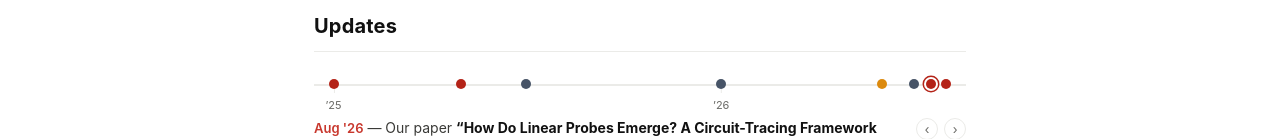
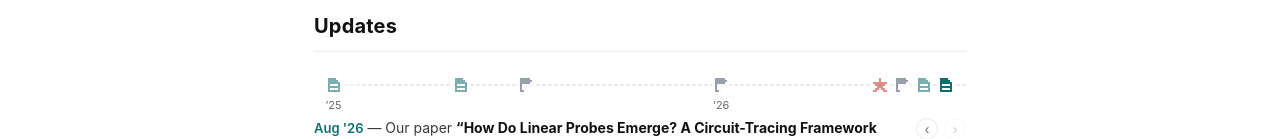
Before and after one commit to vedantpalit/vedantpalit.github.io, a plain HTML site: page index.html in a window 1280 px wide. Shown: the part 815-954 px from the top of the page. Drawn offline with Linux system fonts and the light colour scheme.

Commit message:
Updates timeline: 8-bit markers in the new colours, sliding window over all updates

```diff
--- a/css/style.css
+++ b/css/style.css
@@ -740,6 +740,7 @@ section h2.section-head {
   margin-top: 6px;
 }
 
+/* Pixel-dashed rail, like the dithered edges of the pixel world */
 .ax-track::before {
   content: "";
   position: absolute;
@@ -747,26 +748,60 @@ section h2.section-head {
   right: 0;
   top: 14px;
   height: 2px;
-  background-color: var(--rule);
+  background-image: repeating-linear-gradient(90deg, var(--rule) 0 4px, transparent 4px 6px);
 }
 
+.ax-track.has-earlier::before {
+  -webkit-mask-image: linear-gradient(90deg, transparent, #000 8%);
+  mask-image: linear-gradient(90deg, transparent, #000 8%);
+}
+.ax-track.has-later::before {
+  -webkit-mask-image: linear-gradient(90deg, #000 92%, transparent);
+  mask-image: linear-gradient(90deg, #000 92%, transparent);
+}
+.ax-track.has-earlier.has-later::before {
+  -webkit-mask-image: linear-gradient(90deg, transparent, #000 8%, #000 92%, transparent);
+  mask-image: linear-gradient(90deg, transparent, #000 8%, #000 92%, transparent);
+}
+
+/* Paging the window slides the markers in from the direction of travel */
+.ax-track.slide-back .ax-dot,
+.ax-track.slide-back .ax-tick { animation: ax-in-left 0.35s ease; }
+.ax-track.slide-fwd .ax-dot,
+.ax-track.slide-fwd .ax-tick { animation: ax-in-right 0.35s ease; }
+
+@keyframes ax-in-left  { from { opacity: 0; margin-left: -24px; } to { opacity: 1; margin-left: 0; } }
+@keyframes ax-in-right { from { opacity: 0; margin-left: 24px; }  to { opacity: 1; margin-left: 0; } }
+
+/* Each update is a tiny 8-bit glyph (page, flag, star, diamond) in its type colour */
 .ax-dot {
   position: absolute;
-  top: 14px;
+  top: 15px;
   transform: translate(-50%, -50%);
-  width: 10px;
-  height: 10px;
-  border-radius: 50%;
   border: none;
-  padding: 0;
-  background-color: var(--dot, var(--muted));
+  padding: 2px 3px;
+  background-color: var(--bg);
+  color: var(--dot, var(--muted));
+  line-height: 0;
   cursor: pointer;
-  transition: box-shadow 0.15s ease;
+  opacity: 0.55;
+  transition: opacity 0.15s ease, transform 0.15s ease;
 }
 
-.ax-dot:hover,
+.ax-dot svg { display: block; fill: currentColor; }
+.ax-dot .cut { fill: var(--bg); }
+
+.ax-dot:hover { opacity: 1; transform: translate(-50%, calc(-50% - 2px)); }
+
+/* The update being read bobs like an idle sprite, in two pixel steps */
 .ax-dot.active {
-  box-shadow: 0 0 0 2px var(--bg), 0 0 0 3.5px var(--dot, var(--muted));
+  opacity: 1;
+  animation: ax-bob 1.1s steps(1) infinite;
+}
+
+@keyframes ax-bob {
+  0%   { transform: translate(-50%, -50%); }
+  50%  { transform: translate(-50%, calc(-50% - 2px)); }
 }
 
 .ax-tick {
@@ -841,7 +876,7 @@ section h2.section-head {
 }
 
 .ax-detail .ax-date {
-  color: var(--highlight);
+  color: var(--dot, var(--highlight));
   font-weight: 600;
   font-size: 13px;
 }
@@ -879,13 +914,17 @@ section h2.section-head {
   box-shadow: 0 0 0 3px var(--bg);
 }
 
-.t-paper    { --dot: #b42318; }
-.t-position { --dot: #475467; }
-.t-award    { --dot: #dc8a0e; }
+/* Update types: papers in the link teal, positions in ink slate,
+   awards in the red detail colour, milestones in grey */
+.t-paper     { --dot: #0f6e6e; }
+.t-position  { --dot: #475467; }
+.t-award     { --dot: #c8372d; }
+.t-milestone { --dot: #98a2b3; }
 
-:root[data-theme="dark"] .t-paper    { --dot: #f07c6f; }
-:root[data-theme="dark"] .t-position { --dot: #90a2b5; }
-:root[data-theme="dark"] .t-award    { --dot: #f0b866; }
+:root[data-theme="dark"] .t-paper     { --dot: #5fc2b8; }
+:root[data-theme="dark"] .t-position  { --dot: #90a2b5; }
+:root[data-theme="dark"] .t-award     { --dot: #f07c6f; }
+:root[data-theme="dark"] .t-milestone { --dot: #6b7480; }
 
 .tl-item .date {
   flex-shrink: 0;
@@ -1318,6 +1357,6 @@ footer {
 @media (prefers-reduced-motion: reduce) {
   html { scroll-behavior: auto; }
   .reveal { transition: none; transform: none; }
-  #critter svg, .cr-eyes-open, .cr-z { animation: none; }
+  #critter svg, .cr-eyes-open, .cr-z, .ax-dot.active { animation: none; }
   .nav-ink { transition: opacity 0.2s ease; }
 }
--- a/js/main.js
+++ b/js/main.js
@@ -621,34 +621,38 @@
 
   /* Horizontal axis: dots placed by real date, year ticks, and a fixed
      detail line that fills on hover/tap. Height stays constant forever. */
+  /* 8-bit markers for the updates axis, drawn like the pixel world:
+     x = the type colour, l = a cut-out in the page background */
+  const GLYPHS = {
+    paper:     ["xxxx..", "xxxxx.", "xxxxxx", "xllllx", "xxxxxx", "xllllx", "xxxxxx"],
+    position:  ["xxxxx.", "xxxxxx", "xxxxx.", "x.....", "x.....", "x.....", "xx...."],
+    award:     ["...x...", "...x...", "xxxxxxx", ".xxxxx.", "..xxx..", ".xx.xx.", "xx...xx"],
+    milestone: ["..x..", ".xxx.", "xxxxx", ".xxx.", "..x.."]
+  };
+  function pixelGlyph(type) {
+    const rows = GLYPHS[type] || GLYPHS.milestone;
+    let rects = "";
+    rows.forEach((row, y) => [...row].forEach((ch, x) => {
+      if (ch !== ".") rects += '<rect x="' + x + '" y="' + y + '" width="1" height="1"' + (ch === "l" ? ' class="cut"' : "") + "/>";
+    }));
+    return '<svg viewBox="0 0 ' + rows[0].length + " " + rows.length + '" width="' + rows[0].length * 2 +
+      '" height="' + rows.length * 2 + '" shape-rendering="crispEdges" aria-hidden="true">' + rects + "</svg>";
+  }
+
   function setupUpdatesAxis() {
-    const RECENT_COUNT = 8;   // older updates slide out of the axis entirely
+    const WINDOW = 8;   // updates on the axis at once; stepping past either end slides the window
     const list = document.getElementById("updates-list");
     list.classList.remove("timeline");
     const MONTHS = { Jan: 0, Feb: 1, Mar: 2, Apr: 3, May: 4, Jun: 5, June: 5,
                      Jul: 6, July: 6, Aug: 7, Sep: 8, Sept: 8, Oct: 9, Nov: 10, Dec: 11 };
-    // UPDATES is newest-first, so slicing the front keeps the recent window
-    const items = visible(UPDATES).slice(0, RECENT_COUNT).map(u => {
+    // UPDATES is newest-first; the axis works oldest → newest
+    const all = visible(UPDATES).map(u => {
       const m = u.date.match(/^(\w+)\s+'(\d\d)/);
       return { u, t: new Date(2000 + Number(m[2]), MONTHS[m[1]] || 0, 1).getTime() };
-    });
-    const tMin = Math.min(...items.map(i => i.t));
-    const tMax = Math.max(...items.map(i => i.t));
-    const toX = t => 3 + 94 * (t - tMin) / (tMax - tMin);
-    items.forEach(i => { i.x = toX(i.t); });
-
-    // Nudge near-coincident dots apart so every one stays hoverable
-    const GAP = 2.4;
-    const sorted = [...items].sort((a, b) => a.x - b.x);
-    for (let i = 1; i < sorted.length; i++) {
-      if (sorted[i].x < sorted[i - 1].x + GAP) sorted[i].x = sorted[i - 1].x + GAP;
-    }
-    for (let i = sorted.length - 1; i >= 0; i--) {
-      if (sorted[i].x > 97) sorted[i].x = 97;
-      if (i < sorted.length - 1 && sorted[i].x > sorted[i + 1].x - GAP) {
-        sorted[i].x = sorted[i + 1].x - GAP;
-      }
-    }
+    }).reverse();
+    const n = all.length;
+    let lo = Math.max(0, n - WINDOW);   // window shows all[lo .. lo + WINDOW - 1]
+    let current = n - 1;
 
     const track = el("div", "ax-track");
     const detail = el("div", "ax-detail");
@@ -656,7 +660,24 @@
     const next = el("button", "ax-arrow", "›");
     prev.setAttribute("aria-label", "earlier update");
     next.setAttribute("aria-label", "later update");
-    let current = 0;
+
+    function layout(dir) {
+      track.innerHTML = "";
+      all.forEach(i => { i.el = null; });
+      const items = all.slice(lo, lo + WINDOW);
+      const tMin = items[0].t, tMax = items[items.length - 1].t;
+      const toX = t => 3 + 94 * (t - tMin) / Math.max(tMax - tMin, 1);
+      items.forEach(i => { i.x = toX(i.t); });
+
+      // Nudge near-coincident markers apart so every one stays hoverable
+      const GAP = 3.4;
+      for (let i = 1; i < items.length; i++) {
+        if (items[i].x < items[i - 1].x + GAP) items[i].x = items[i - 1].x + GAP;
+      }
+      for (let i = items.length - 1; i >= 0; i--) {
+        if (items[i].x > 97) items[i].x = 97;
+        if (i < items.length - 1 && items[i].x > items[i + 1].x - GAP) items[i].x = items[i + 1].x - GAP;
+      }
 
       for (let y = new Date(tMin).getFullYear(); y <= new Date(tMax).getFullYear(); y++) {
         const t = new Date(y, 0, 1).getTime();
@@ -666,18 +687,44 @@
         track.appendChild(tick);
       }
 
-    function select(i) {
-      current = sorted.indexOf(i);
-      items.forEach(j => j.el.classList.toggle("active", j === i));
+      items.forEach(i => {
+        const k = all.indexOf(i);
+        const dot = el("button", "ax-dot t-" + (i.u.type || "milestone"), pixelGlyph(i.u.type));
+        dot.style.left = i.x + "%";
+        dot.setAttribute("aria-label", i.u.date);
+        dot.addEventListener("mouseenter", () => select(k));
+        dot.addEventListener("click", () => select(k));
+        i.el = dot;
+        track.appendChild(dot);
+      });
+
+      // Faded rail ends hint that more updates lie beyond the window
+      track.classList.toggle("has-earlier", lo > 0);
+      track.classList.toggle("has-later", lo + WINDOW < n);
+      if (dir) {
+        track.classList.remove("slide-back", "slide-fwd");
+        void track.offsetWidth;
+        track.classList.add(dir < 0 ? "slide-back" : "slide-fwd");
+        setTimeout(() => track.classList.remove("slide-back", "slide-fwd"), 400);   // let the active bob resume
+      }
+    }
+
+    function select(k) {
+      // Stepping past the window pages it: back puts k at the right edge, forward at the left
+      if (k < lo) { lo = Math.max(0, k - WINDOW + 1); layout(-1); }
+      else if (k >= lo + WINDOW) { lo = Math.min(k, n - WINDOW); layout(1); }
+      current = k;
+      all.forEach(j => { if (j.el) j.el.classList.toggle("active", j === all[k]); });
+      const u = all[k].u;
       detail.classList.remove("swap");
       void detail.offsetWidth;                 // restart the crossfade
-      detail.innerHTML = '<span class="ax-date">' + i.u.date + "</span> — " + i.u.text;
+      detail.innerHTML = '<span class="ax-date t-' + (u.type || "milestone") + '">' + u.date + "</span> — " + u.text;
       detail.classList.add("swap");
-      prev.disabled = current === 0;
-      next.disabled = current === sorted.length - 1;
+      prev.disabled = k === 0;
+      next.disabled = k === n - 1;
     }
 
-    const step = d => { if (sorted[current + d]) select(sorted[current + d]); };
+    const step = d => { if (all[current + d]) select(current + d); };
     prev.addEventListener("click", () => step(-1));
     next.addEventListener("click", () => step(1));
     document.addEventListener("keydown", e => {
@@ -686,16 +733,7 @@
       else if (e.key === "ArrowRight") step(1);
     });
 
-    items.forEach(i => {
-      const dot = el("button", "ax-dot t-" + (i.u.type || "milestone"));
-      dot.style.left = i.x + "%";
-      dot.setAttribute("aria-label", i.u.date);
-      dot.addEventListener("mouseenter", () => select(i));
-      dot.addEventListener("click", () => select(i));
-      i.el = dot;
-      track.appendChild(dot);
-    });
-
+    layout(0);
     list.appendChild(track);
     const row = el("div", "ax-detail-row");
     row.appendChild(detail);
@@ -704,7 +742,7 @@
     nav.appendChild(next);
     row.appendChild(nav);
     list.appendChild(row);
-    select(items[0]);
+    select(current);
   }
 
   /* Path patching on the IOI circuit (Wang et al. 2022). Click a head to
```
Lines whose indentation alone changed are shown as unchanged.
